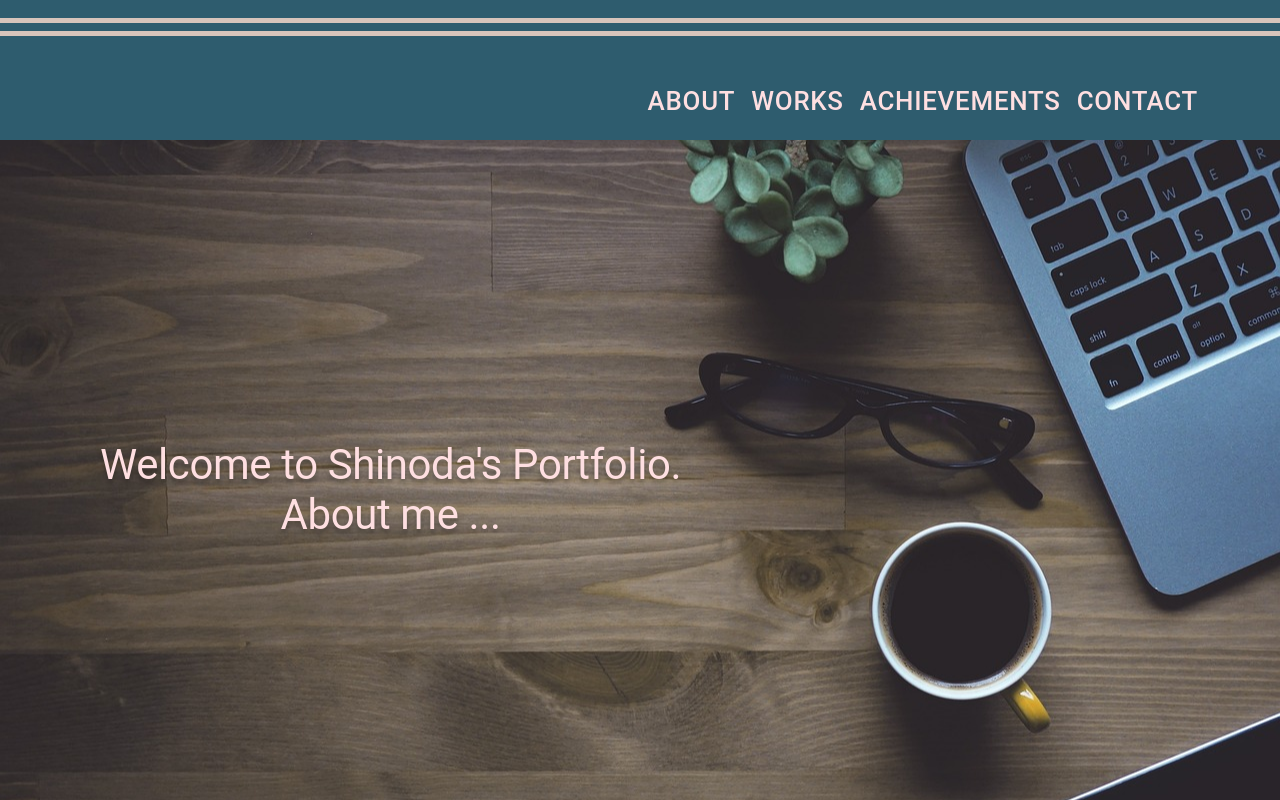
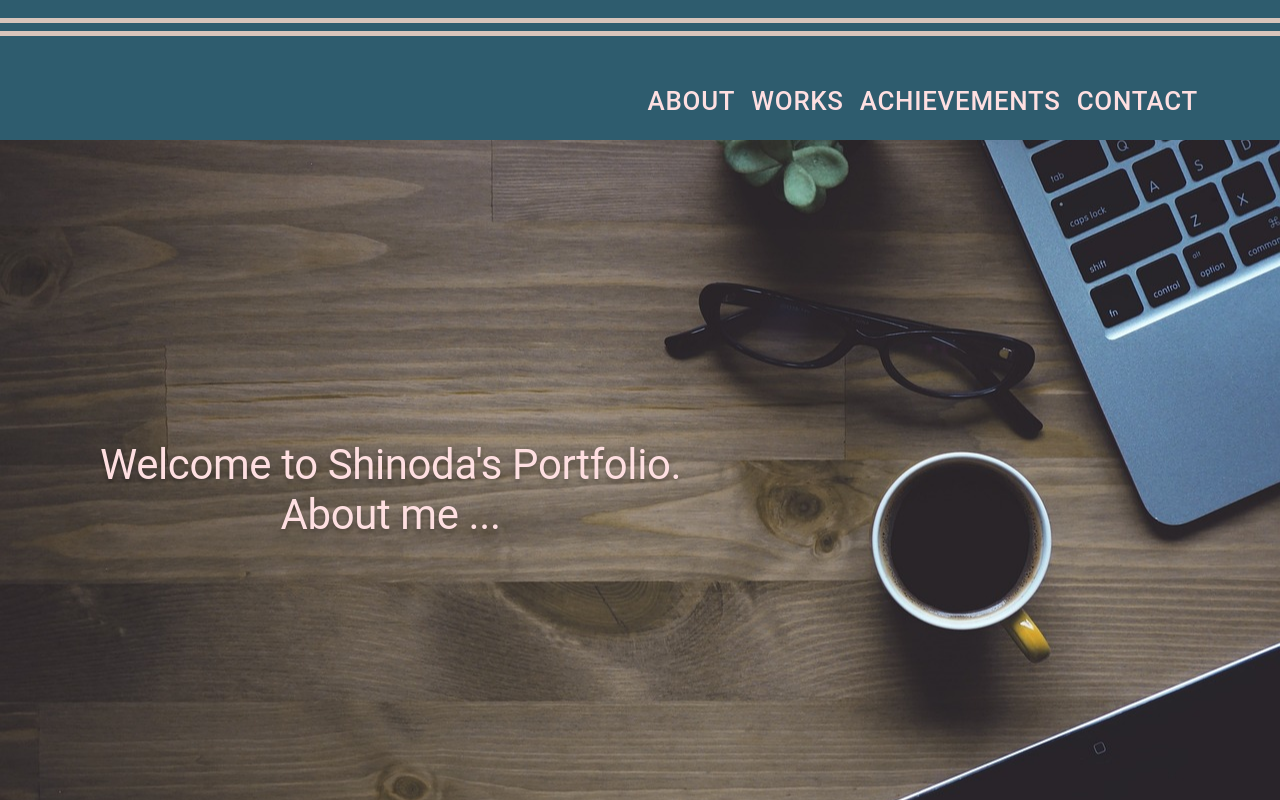
Before and after one commit to hirokishinoda/hirokishinoda.github.io, a React (Create React App) app in the folder portfolio/: page / in a window 1280 px wide. Shown: the top 800 px of the page. Built offline with nearby package versions, Linux system fonts and the light colour scheme.

Commit message:
Topの画像サイズ変更

```diff
--- a/portfolio/src/features/Top/components/BackGroundImage.tsx
+++ b/portfolio/src/features/Top/components/BackGroundImage.tsx
@@ -4,7 +4,7 @@ import { Box } from "@mui/material";
 import TopBackground from "assets/img/TopBackground.jpg"
 
 const backgroundImageCSS = css`
-    height: 100vh;
+    height: calc(100vh - 140px);
     top: 0;
     left: 0;
     background-repeat  : no-repeat;
```
